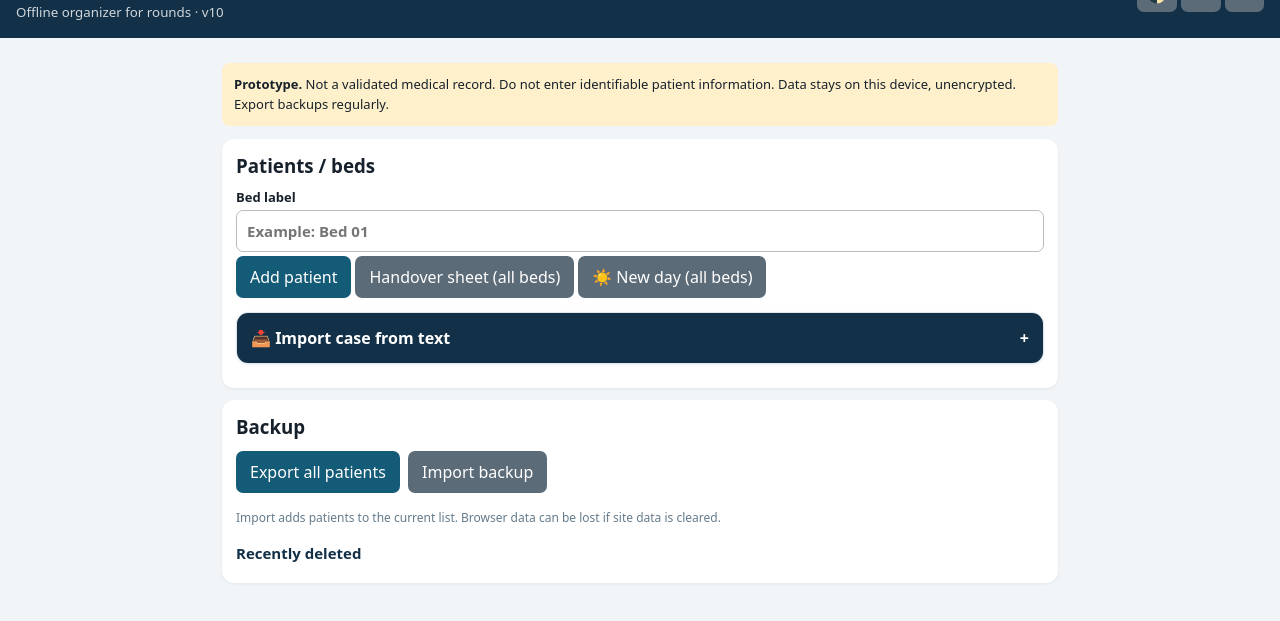
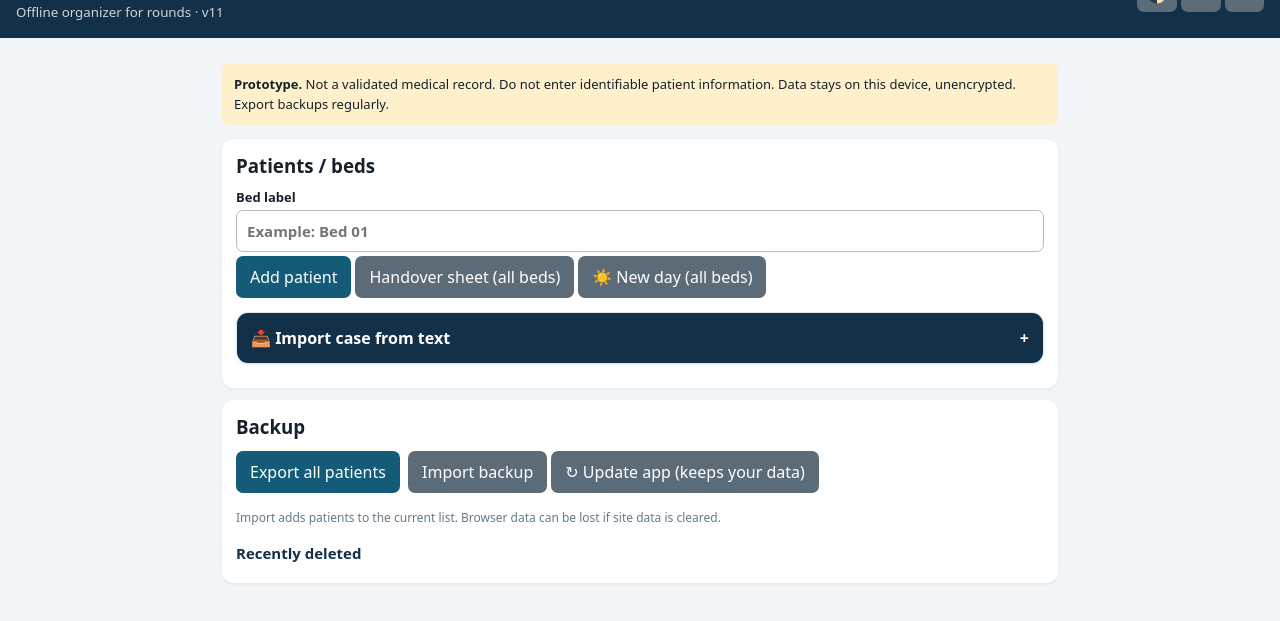
Before and after one commit to M-Ayoub/icu-rounds-assistant, a plain HTML site: page index.html in a window 1280 px wide. Shown: the part 51-672 px from the top of the page. Drawn offline with Linux system fonts and the light colour scheme.

Commit message:
Update index.html

```diff
--- a/index.html
+++ b/index.html
@@ -70,7 +70,7 @@ button.sm{min-height:34px;padding:4px 12px;margin:0}
 .acadd{display:flex;gap:6px;align-items:center}.acadd select{margin:0}.acadd button{margin:0;white-space:nowrap}
 body.dark h4{color:#9fd3f0}body.dark .abn{background:#4a1d1d!important;color:#ff8a80!important}body.dark .seg button{background:#26384a;color:#e6edf3}body.dark .seg button.on{background:#2b7a9c;color:#fff}body.dark .chip span{border-color:#46607a}
 </style></head><body>
-<header style="display:flex;justify-content:space-between;align-items:center;gap:8px"><div><h2>ICU Rounds Assistant</h2><small>Offline organizer for rounds · v10</small></div><div><button class="g" onclick="toggleDark()" aria-label="Dark mode">🌓</button><button class="g" onclick="fontStep(-1)">A−</button><button class="g" onclick="fontStep(1)">A+</button></div></header>
+<header style="display:flex;justify-content:space-between;align-items:center;gap:8px"><div><h2>ICU Rounds Assistant</h2><small>Offline organizer for rounds · v11</small></div><div><button class="g" onclick="toggleDark()" aria-label="Dark mode">🌓</button><button class="g" onclick="fontStep(-1)">A−</button><button class="g" onclick="fontStep(1)">A+</button></div></header>
 <main>
 <p class="warn"><b>Prototype.</b> Not a validated medical record. Do not enter identifiable patient information. Data stays on this device, unencrypted. Export backups regularly.</p>
 <section><h3>Patients / beds</h3><div id="list"></div>
@@ -81,7 +81,7 @@ body.dark h4{color:#9fd3f0}body.dark .abn{background:#4a1d1d!important;color:#ff
 <div id="infoBox" hidden><div id="infoSvg"></div><button onclick="dlInfo()">Download PNG</button><button onclick="dlInfo(1)">Share image</button><button class="g" onclick="printInfo()">Print / PDF</button><button class="g" onclick="$('infoBox').hidden=true">Close</button></div></section>
 <section><h3>Backup</h3>
 <button onclick="exportAll()">Export all patients</button>
-<button class="g" onclick="$('imp').click()">Import backup</button>
+<button class="g" onclick="$('imp').click()">Import backup</button><button class="g" onclick="forceUpdate()">↻ Update app (keeps your data)</button>
 <input id="imp" type="file" accept=".json,application/json" hidden>
 <p class="small">Import adds patients to the current list. Browser data can be lost if site data is cleared.</p><h4>Recently deleted</h4><div id="trashBox"></div></section>
 <section id="sheet" hidden><h3>Handover sheet</h3><button onclick="window.print()">Print / save as PDF</button><button class="g" onclick="copySheet()">Copy all</button><button class="g" onclick="shareTxt($('sheetTxt').textContent)">Share</button><button class="g" onclick="$('sheet').hidden=true">Close</button><pre id="sheetTxt"></pre></section>
@@ -581,6 +581,4 @@ function showSheet(){if(!data.length){alert("No patients.");return}
  $("sheetTxt").textContent="ICU handover — "+new Date().toLocaleDateString()+"\n\n"+data.map(p=>"=== "+(p.bed||"Bed")+" ===\n"+sbarText(p)).join("\n\n");$("sheet").hidden=false;$("sheet").scrollIntoView()}
 function copySheet(){if(navigator.clipboard)navigator.clipboard.writeText($("sheetTxt").textContent).then(()=>alert("Copied."),()=>alert("Copy failed."));else alert("Copy not available; use Print.")}
 function copySBAR(){const t=$("sbar").value;if(!t){alert("Generate the SBAR first.");return}
- if(navigator.clipboard)navigator.clipboard.writeText(t).then(()=>alert("Copied."),()=>alert("Copy failed. Select the text and copy manually."));else{$("sbar").select();alert("Select all and copy manually.")}}
-
-/* ---------- patien
+ if(navigator.clipboard)navigator.clipboard.writeText(t).then(()=>alert("Copied."),()=>alert("Copy failed. Select the text and copy manually."));else{
```
